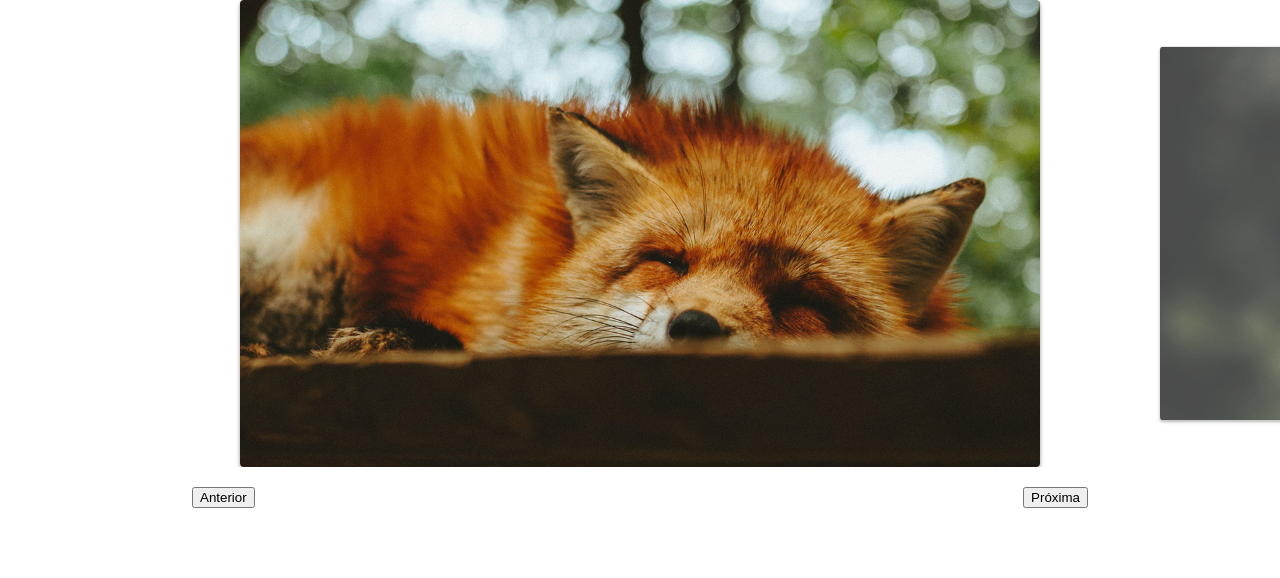
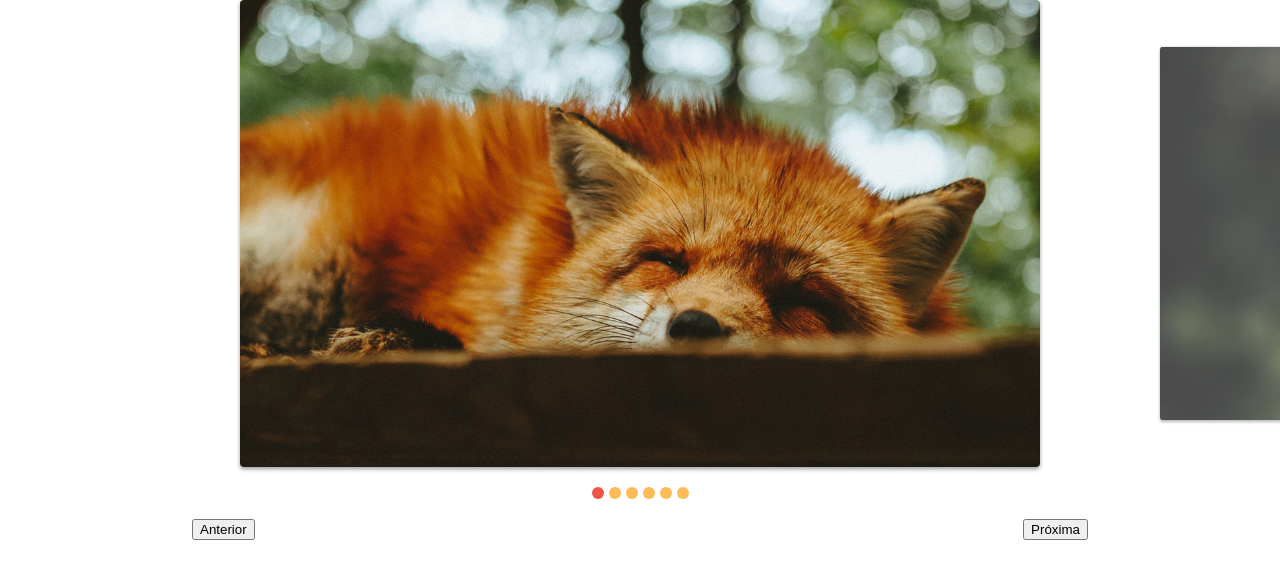
Before and after one commit to nalutm/slides-js, a plain HTML site: page index.html in a window 1280 px wide. Drawn offline with Linux system fonts and the light colour scheme.

Commit message:
Added slide pagination

```diff
--- a/assets/css/main.css
+++ b/assets/css/main.css
@@ -42,3 +42,25 @@ img {
   margin: 20px auto;
   width: 70vw;
 }
+
+[data-control = "slide"] {
+  display: flex;
+  gap: 5px;
+  justify-content: center;
+  margin-top: 20px;
+}
+
+[data-control = "slide"] li a{
+  background-color: #fb5;
+  border-radius: 50%;
+  display: block;
+  height: 12px;
+  overflow: hidden;
+  width: 12px;
+  text-indent: -999px;
+}
+
+[data-control = "slide"] li.active a,
+[data-control = "slide"] li a:hover {
+  background-color: #e54;
+}
--- a/assets/js/_slide.js
+++ b/assets/js/_slide.js
@@ -6,6 +6,7 @@ export class Slide {
     this.wrapper = document.querySelector(wrapper);
     this.dist = { finalPosition: 0, startX: 0 , movement: 0 }
     this.activeClass = 'active';
+    this.changeEvent = new Event('changeEvent');
   }
 
   transition(active) {
@@ -98,6 +99,7 @@ export class Slide {
     this.slidesIndexNav(i);
     this.dist.finalPosition = activeSlide.position;
     this.changeActiveClass();
+    this.wrapper.dispatchEvent(this.changeEvent);
   }
 
   activePrevSlide() {
@@ -142,6 +144,11 @@ export class Slide {
 }
 
 export class SlideNav extends Slide {
+  constructor(slide, wrapper) {
+    super(slide, wrapper);
+    this.bindControlEvents()
+  }
+
   addArrow(prev, next) {
     this.prevElement = document.querySelector(prev);
     this.nextElement = document.querySelector(next);
@@ -152,4 +159,44 @@ export class SlideNav extends Slide {
     this.prevElement.addEventListener('click', this.activePrevSlide);
     this.nextElement.addEventListener('click', this.activeNextSlide);
   }
+
+  createControl() {
+    const control = document.createElement('ul');
+    control.dataset.control= 'slide';
+
+    this.slideArray.forEach((item, index) => {
+      control.innerHTML += `<li><a href="#slide${index + 1}">${index + 1}</a></li>`;
+    });
+
+    this.wrapper.appendChild(control);
+
+    return control;
+  }
+
+  eventControl(item, index) {
+    item.addEventListener('click', (e) => {
+      e.preventDefault();
+      this.changeSlide(index);
+    });
+    this.wrapper.addEventListener('changeEvent', this.activeControlItem)
+  }
+
+  activeControlItem() {
+    this.controlArray.forEach(i => i.classList.remove(this.activeClass));
+    this.controlArray[this.index.active].classList.add(this.activeClass);
+  }
+
+  addControl(customControl) {
+   this.control = document.querySelector(customControl) || this.createControl();
+   this.controlArray = [...this.control.children];
+
+   this.activeControlItem();
+
+   this.controlArray.forEach(this.eventControl);
+  }
+
+  bindControlEvents() {
+    this.eventControl = this.eventControl.bind(this);
+    this.activeControlItem = this.activeControlItem.bind(this);
+  }
 }
--- a/assets/js/script.js
+++ b/assets/js/script.js
@@ -3,4 +3,4 @@ import { SlideNav } from "./_slide.js";
 const slide = new SlideNav('.slides', '.slides-wrapper');
 slide.init();
 slide.addArrow('.prev', '.next');
-console.log(slide);
+slide.addControl()
```
